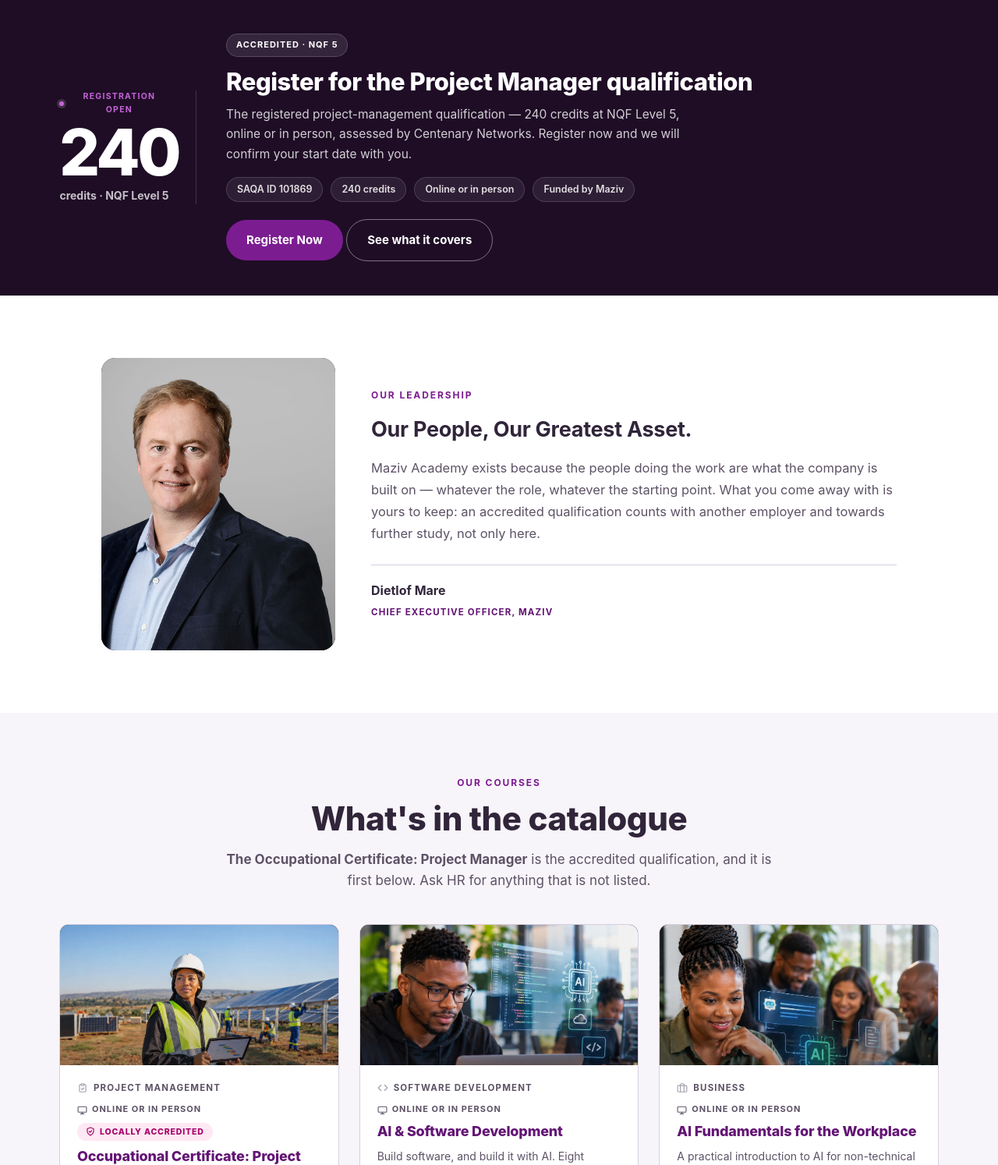
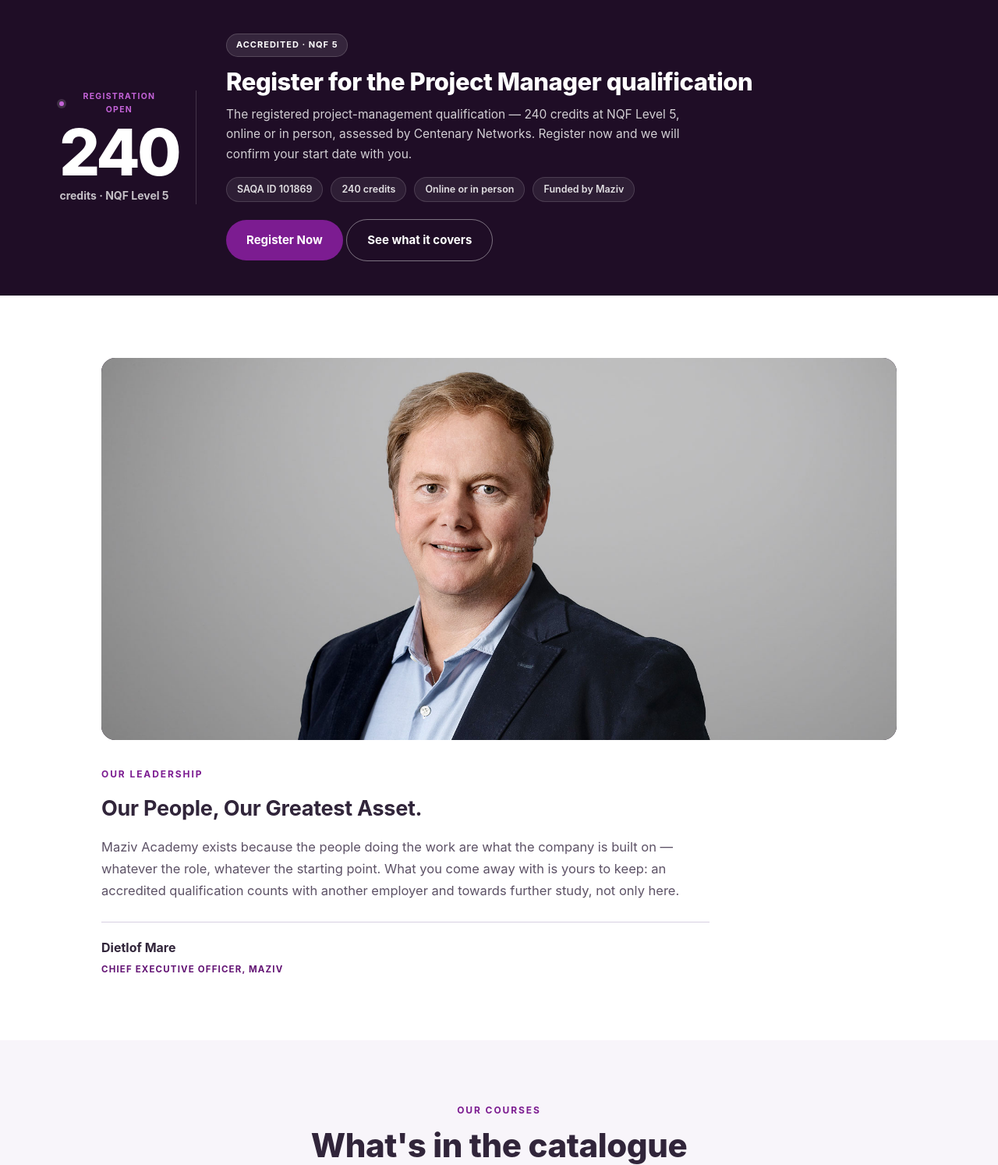
Before and after one commit to kgomotso-Bolide/maziv.academy, a PHP site: page /sps/ in a window 1280 px wide. Shown: the part 1489-2983 px from the top of the page at 78% size. Run offline with PHP 8.4, Linux system fonts and the light colour scheme.

Commit message:
Show the leader full-frame on the home page instead of a cut-out
On Kgomotso's request (29 Oct 2026): the portrait fills its frame with the
real background, like SPS's own article photo, rather than a cut-out.
SPS and Maziv use a wide frame above the message; Fungi keeps the column
with a full-frame crop of the team photo (text and logo cropped out).

Co-Authored-By: Claude Opus 5.5 <noreply@anthropic.com>

```diff
--- a/index.html
+++ b/index.html
@@ -138,8 +138,8 @@
     <!-- PLACEHOLDER: the GM's photograph, name and message are still to be supplied.
          Swap images/gm-photo.svg for the portrait, put the name in .sig, and replace
          the wording below with theirs. -->
-    <div class="gm reveal">
-      <div class="gm-photo is-crop"><img src="images/dietlof-mare-ceo.jpg" alt="Dietlof Mare, Chief Executive Officer of Maziv" width="1734" height="1073"></div>
+    <div class="gm gm-wide reveal">
+      <div class="gm-photo" style="--gm-focus:50% 20%"><img src="images/dietlof-mare-ceo.jpg" alt="Dietlof Mare, Chief Executive Officer of Maziv" width="1734" height="1073"></div>
       <div>
         <span class="eyebrow">Our leadership</span>
         <!-- No message from the Maziv leadership yet, and the wording below is OURS.
--- a/styles.css
+++ b/styles.css
@@ -387,6 +387,17 @@ footer{background:var(--dark);color:#a9a2b4;padding:52px 0 30px;font-size:14px}
    so the space is reserved before it loads, and without this the attribute
    height survives width:100% and stretches the portrait. */
 .gm-photo img{width:100%;height:auto;display:block}
+/* Full frame (29 Oct 2026, on Kgomotso's request): the leader fills a wide
+   photograph across the section, real background and all, with the message
+   underneath — instead of a cut-out in a narrow column. Used where a
+   landscape original exists; the column layout above stays for the others. */
+.gm.gm-wide{grid-template-columns:1fr;gap:34px}
+.gm-wide .gm-photo{aspect-ratio:25/12}
+.gm-wide .gm-photo img{height:100%;object-fit:cover;object-position:var(--gm-focus,50% 30%)}
+.gm-wide > div:last-child{max-width:780px}
+@media (max-width:760px){
+  .gm-wide .gm-photo{max-width:none;aspect-ratio:3/2}
+}
 /* A landscape source in a portrait frame: crop rather than letterbox. The
    object-position is biased right because the subject sits right of centre. */
 .gm-photo.is-crop img{aspect-ratio:4/5;height:100%;object-fit:cover;object-position:58% 22%}
```
